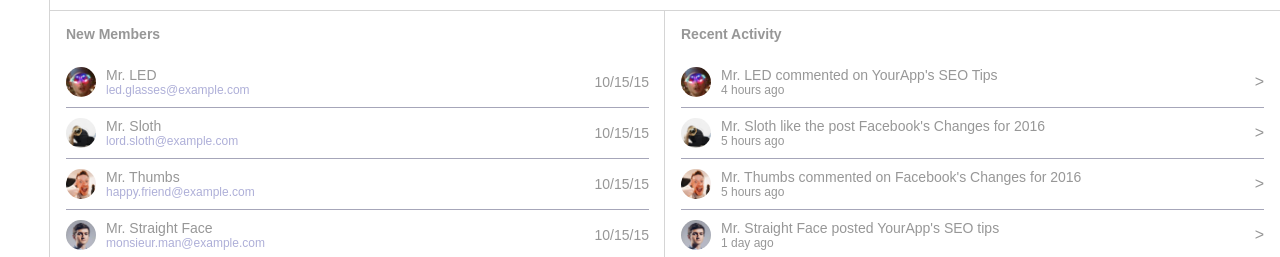
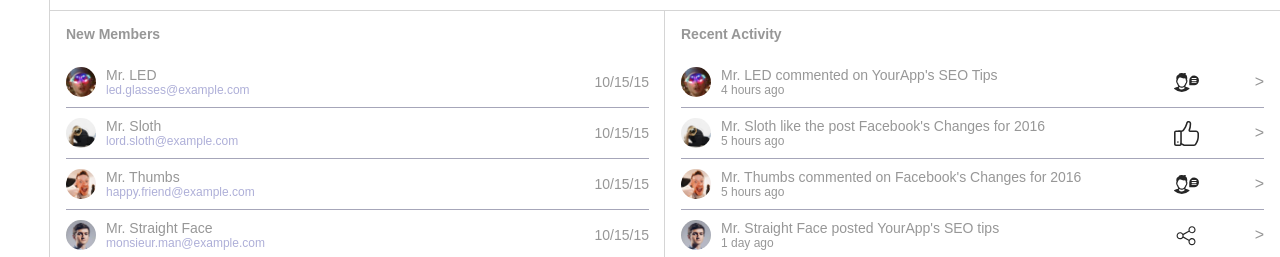
Before and after one commit to ryandejaegher/Project-9---Dashboard, a plain HTML site: page index.html in a window 1280 px wide. Shown: the part 1255-1512 px from the top of the page. Drawn offline with nearby package versions, Linux system fonts and the light colour scheme.

Commit message:
Updated recent activists icons with SVGs

```diff
--- a/css/layout.css
+++ b/css/layout.css
@@ -366,6 +366,11 @@ select {
 	margin-left: auto;
 }
 
+.member-flex img:nth-of-type(2) {
+	width: 25px;
+	margin-left: auto;
+}
+
 .setting-flex > label {
 	padding-left: 20px;
 }
--- a/index.html
+++ b/index.html
@@ -157,6 +157,7 @@
 		  	<li>Mr. LED commented on YourApp's SEO Tips</li>
 		  	<li>4 hours ago</li>
 		  </ul>
+		  <img src="icons/icon-message.svg" alt="share">
 		  <span>></span>
 		</div>
 		<div class="member-flex">
@@ -165,6 +166,7 @@
 		  	<li>Mr. Sloth like the post Facebook's Changes for 2016</li>
 		  	<li>5 hours ago</li>
 		  </ul>
+		  <img src="icons/icon-like.svg" alt="share">
 		  <span>></span>
 		</div>
 		<div class="member-flex">
@@ -173,6 +175,7 @@
 		  	<li>Mr. Thumbs commented on Facebook's Changes for 2016</li>
 		  	<li>5 hours ago</li>
 		  </ul>
+		  <img src="icons/icon-message.svg" alt="share">
 		  <span>></span>
 		</div>
 		<div class="member-flex">
@@ -181,6 +184,7 @@
 		  	<li>Mr. Straight Face posted YourApp's SEO tips</li>
 		  	<li>1 day ago</li>
 		  </ul>
+		  <img src="icons/icon-share.svg" alt="share">
 		  <span>></span>
 		</div>
 	</div>
```
Also changed, not shown: icons/icon-like.svg (added), icons/icon-message.svg (added), icons/icon-share.svg (added).
